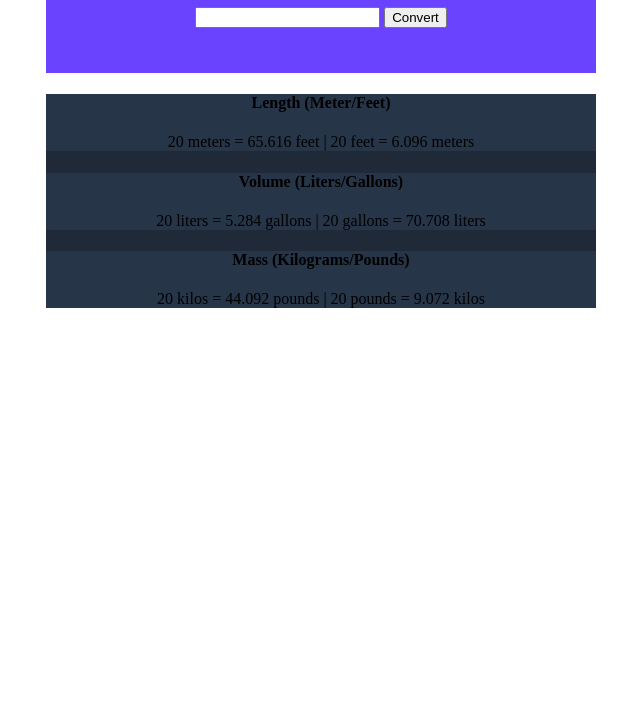
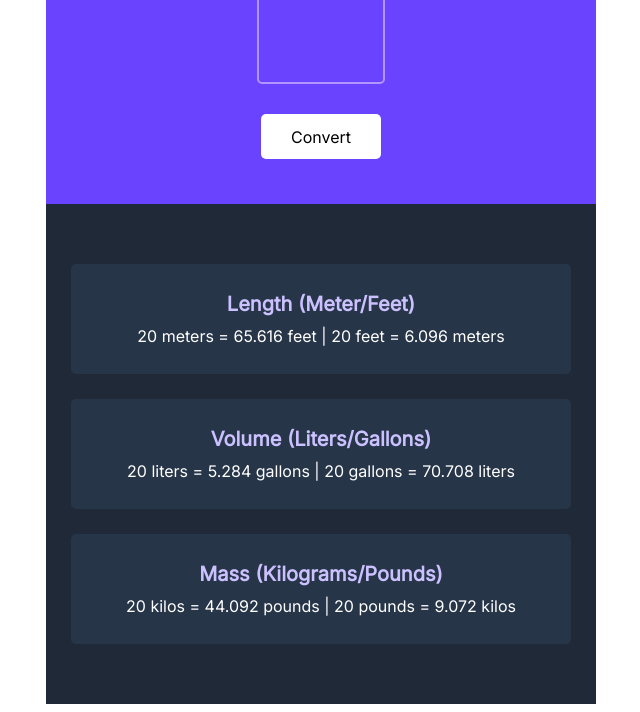
Before and after one commit to joaquinrosendo/unit-converter, a plain HTML site: page index.html in a window 1280 px wide. Shown: the part 116-828 px from the top of the page, without its empty margins (319-959 px from the left). Before the commit the page ends 800 px from the top, so only its background shows below. Drawn offline with Linux system fonts and the light colour scheme; a script that the page names is missing.

Commit message:
finish css

```diff
--- a/index.html
+++ b/index.html
@@ -5,6 +5,9 @@
     <meta name="viewport" content="width=device-width, initial-scale=1.0">
     <title>Unit Converter</title>
     <link rel="stylesheet" href="style.css">
+    <link rel="preconnect" href="https://fonts.googleapis.com">
+    <link rel="preconnect" href="https://fonts.gstatic.com" crossorigin>
+    <link href="https://fonts.googleapis.com/css2?family=Inter&family=Karla:wght@800&display=swap" rel="stylesheet">
   </head>
   <body>
     <header>
--- a/style.css
+++ b/style.css
@@ -1,6 +1,8 @@
 
 header {
     display: block;
+    font-family: 'Inter';
+    font-size: 15px;
     text-align: center;
     background: #6943FF;
     color: white;
@@ -11,14 +13,81 @@ header {
     margin-left: auto;
 }
 
+h1 {
+    margin-top: 0px;
+    margin-bottom: 0px;
+}
+
+input {
+    width: 120px;
+    height: 85px;
+    background: #6943FF;
+    border: 2px solid #B295FF;
+    margin-top: 30px;
+    margin-bottom: 30px;
+    border-radius: 5px;
+    font-family: 'Inter';
+    font-size: 60px;
+    color: white;
+    text-align: center;
+}
+
+input::-webkit-outer-spin-button,
+input::-webkit-inner-spin-button {
+  -webkit-appearance: none;
+  margin: 0;
+}
+
+button {
+    display: block;
+    margin-right: auto;
+    margin-left: auto;
+    background: white;
+    width: 120px;
+    height: 45px;
+    border-radius: 5px;
+    border: 0px;
+    font-family: 'Inter';
+    font-size: 16px;
+    color: black;
+    cursor: pointer;
+}
+
 .results-container {
     width: 550px;
     margin-right: auto;
     margin-left: auto;
     text-align: center;
     background: #1F2937;
+    padding-top: 35px;
+    padding-bottom: 35px;
 }
 
 article {
+    display: flex;
+    flex-direction: column;
+    justify-content: center;
     background: #273549;
+    width: 500px;
+    height: 110px;
+    margin-right: auto;
+    margin-left: auto;
+    margin-bottom: 25px;
+    margin-top: 25px;
+    border-radius: 5px;
+    font-family: 'Inter';
 }
+
+article h4 {
+    color: #CCC1FF;
+    font-size: 20px;
+    margin-top: 0px;
+    margin-bottom: 10px;
+}
+
+article p {
+    color: white;
+    font-size: 16px;
+    margin-top: 0px;
+    margin-bottom: 0px;
+}
```
